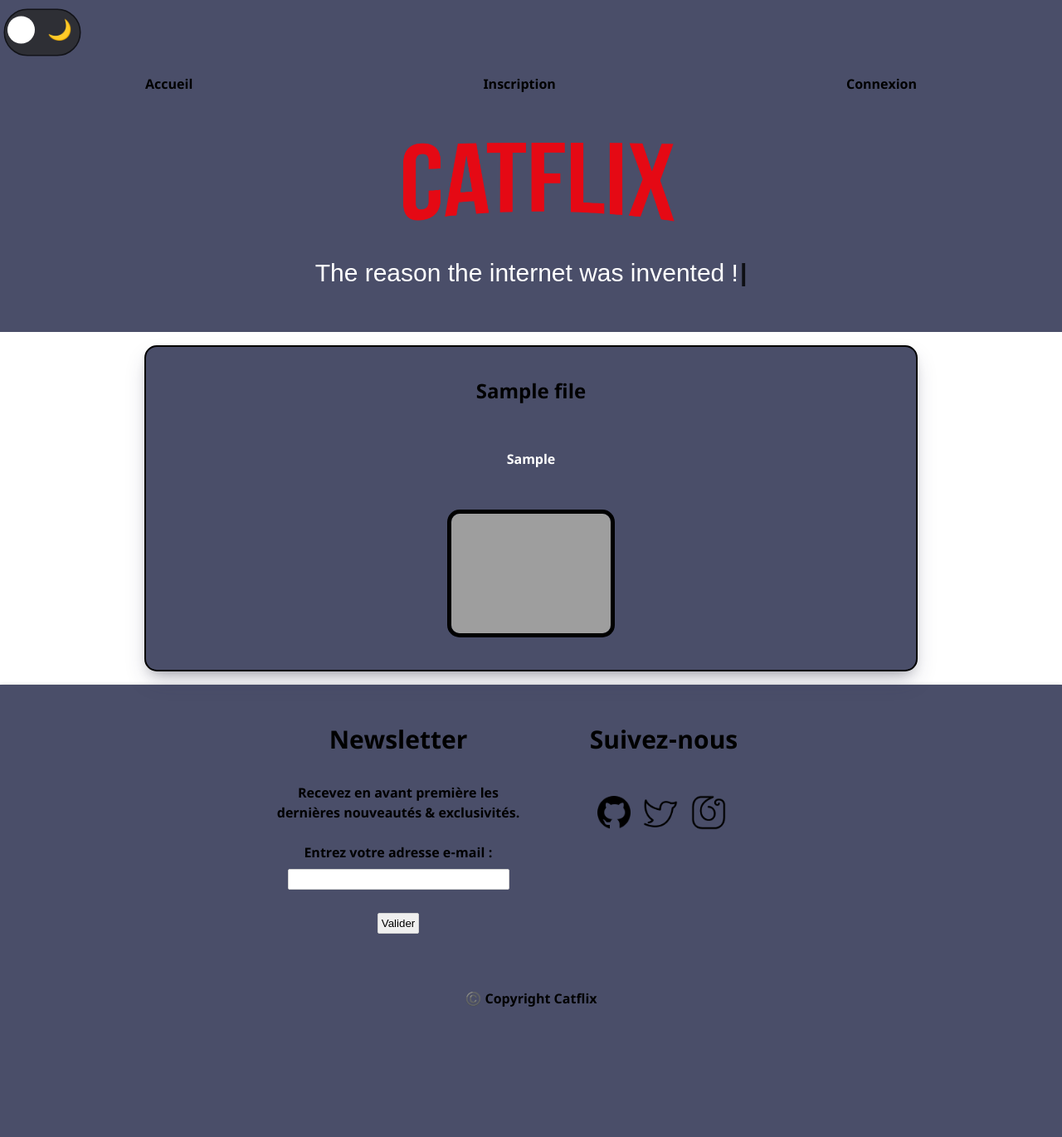
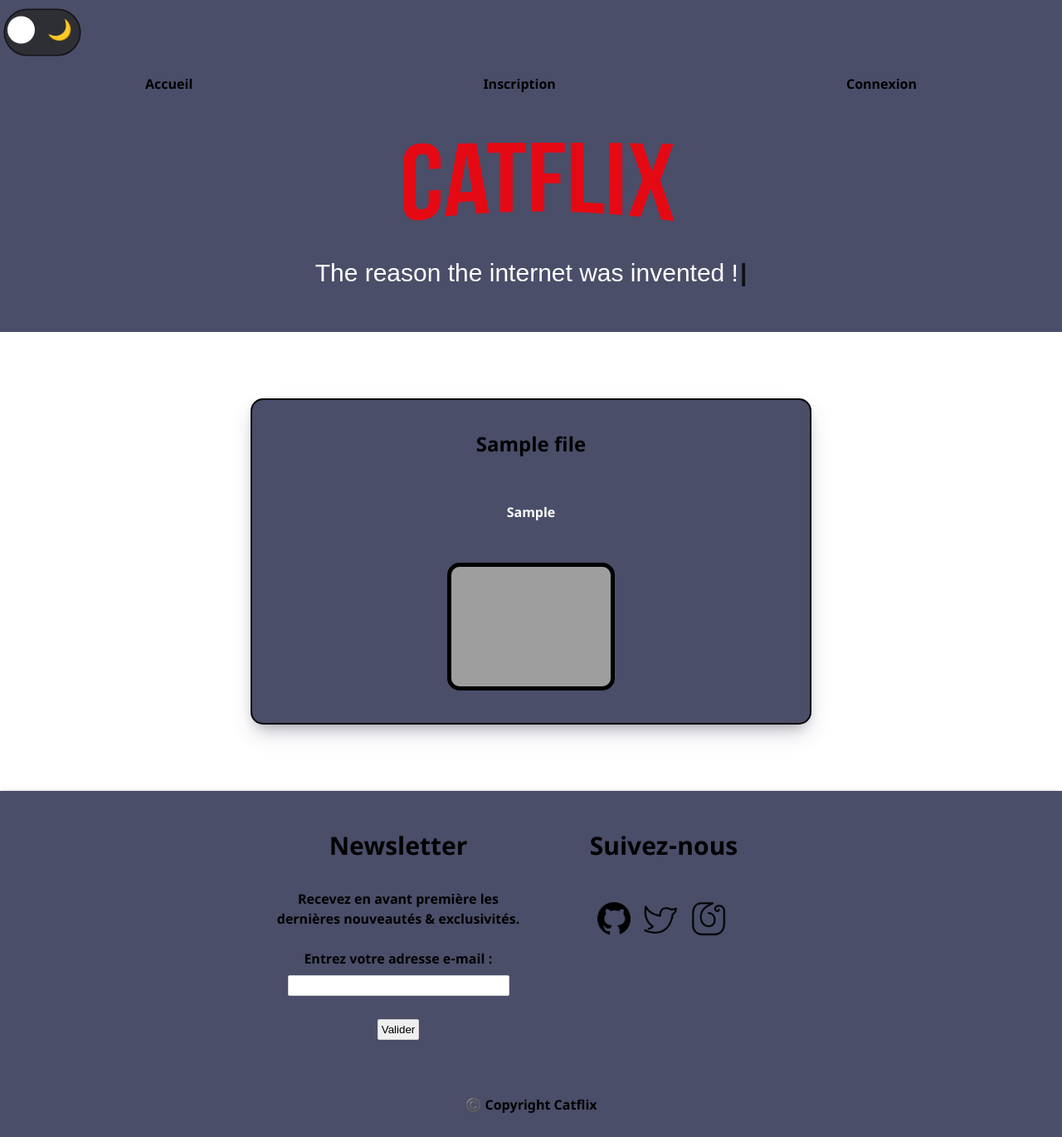
Before and after one commit to NicoP59/Catflix, a PHP site: page /index.php?page=affichage_article&id=1 in a window 1280 px wide. Shown: the whole page at 83% size. Before the commit the page ends 1213 px from the top, so only its background shows below. Run offline with PHP 8.4, Linux system fonts and the light colour scheme; tables that the repository leaves empty or names only in its code hold one stand-in row (values such as "Sample post"); grey boxes are pictures that could not be loaded.

Commit message:
css changes

```diff
--- a/css/article.css
+++ b/css/article.css
@@ -1,9 +1,11 @@
 :root {
   --articleBackgroundColor: white;
+  --article-border: 2px solid black;
 }
 
 .dark_mode {
   --articleBackgroundColor: black;
+  --article-border: 2px solid white;
 }
 
 html,
@@ -31,18 +33,18 @@ body {
 }
 
 .box {
-  width: 70%;
+  width: 50%;
   display: flex;
   flex-direction: column;
   align-items: center;
   text-align: justify;
   background-color: #4a4e69;
-  border: 2px solid black;
+  border: var(--article-border);
   border-radius: 15px;
   box-shadow: rgba(50, 50, 93, 0.25) 0px 13px 27px -5px,
     rgba(0, 0, 0, 0.3) 0px 8px 16px -8px;
   padding: 1rem;
-  margin: 1rem;
+  margin: 5rem;
 }
 
 .titre-article {
```
